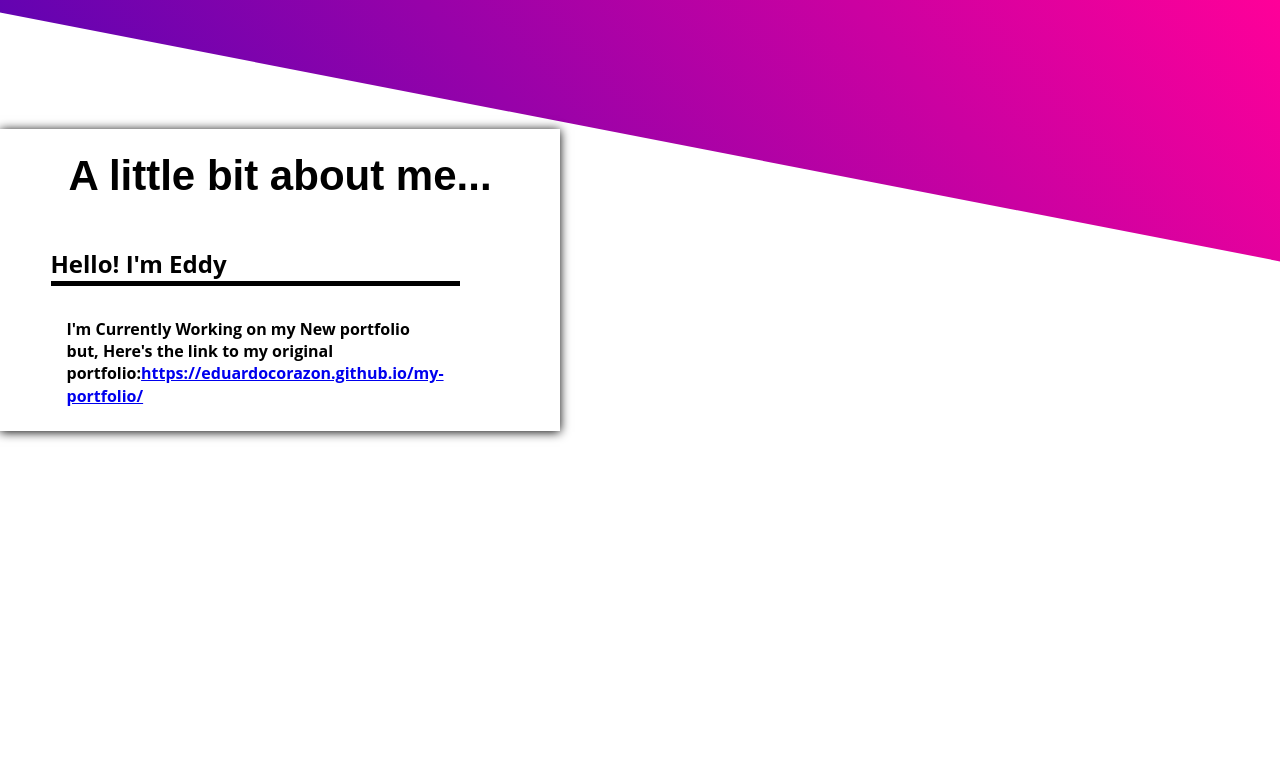
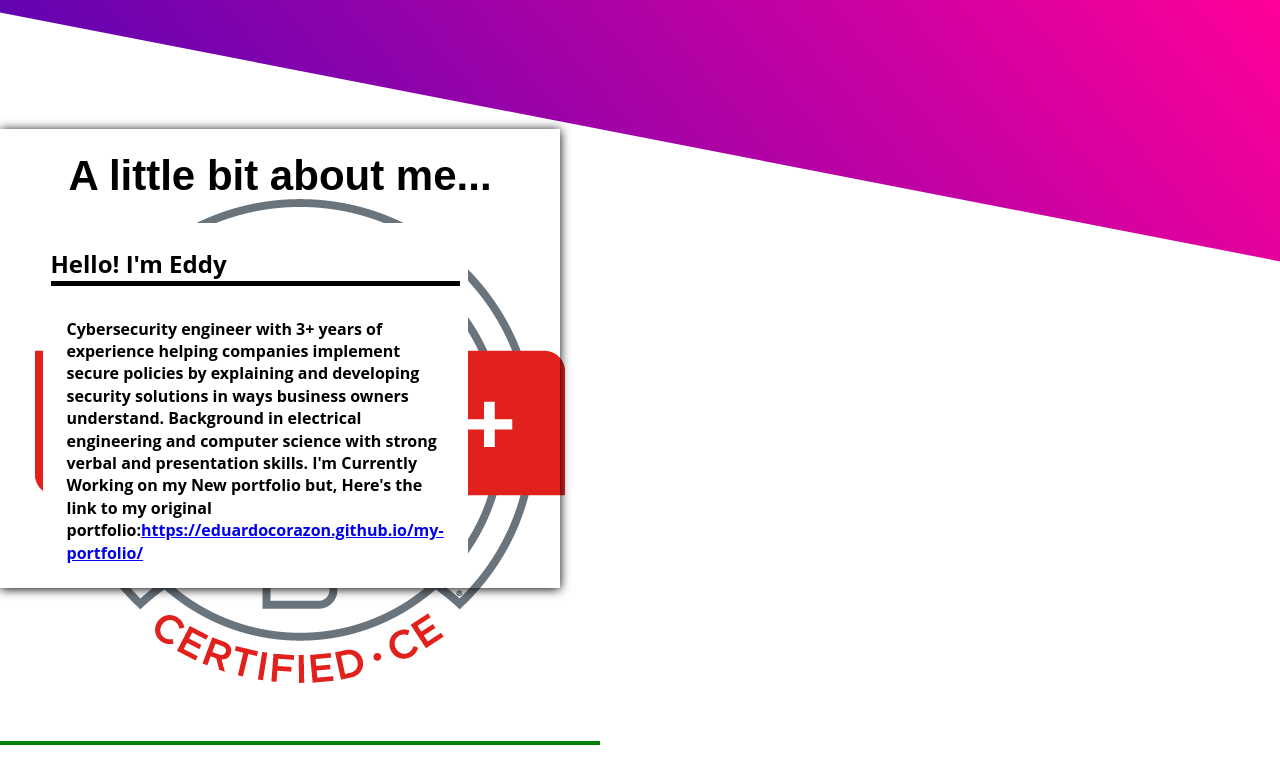
Before and after one commit to EduardoCorazon/portfolio, a React (Create React App) app: page / in a window 1280 px wide. Shown: the part 1115-1898 px from the top of the page. Built offline with nearby package versions, Linux system fonts and the light colour scheme.

Commit message:
update cert

```diff
--- a/src/sections/About/about.css
+++ b/src/sections/About/about.css
@@ -16,6 +16,17 @@
 
     color: var(--text-col);
 }
+
+.certcontainer{
+    margin-top: 80vmin;
+
+    background-color: red;
+}
+.certifications{
+    background-color: green;
+
+}
+
 
 .fullbgleftinit{
 
--- a/src/sections/About/about.js
+++ b/src/sections/About/about.js
@@ -10,16 +10,33 @@ function About() {
             <h3 className='aboutint'>Hello! I'm Eddy</h3>
             <p className='aboutpara'>
 
+            Cybersecurity engineer with 3+ years of experience helping companies implement secure policies by explaining and developing security solutions in ways business owners understand. Background in electrical engineering and computer science with strong verbal and presentation skills.
+
               I'm Currently Working on my New portfolio but,
               Here's the link to my original portfolio:
               <a color='red'href="https://eduardocorazon.github.io/my-portfolio/">https://eduardocorazon.github.io/my-portfolio/</a>
             </p>
             </div>
 
+
           </div>
         </div>
         <div className='tra1'/>
+
+
+
+
+
+        <div className='containercert'>
+              <div className='certifications'>
+                <img src={require('./CompTIA_Security_2Bce.png')} alt="not found" />
+              </div>
+            </div>
+
       </div>
+
+
+
       </div>
     );
   }
--- a/src/sections/mainintro/intropg.css
+++ b/src/sections/mainintro/intropg.css
@@ -40,7 +40,6 @@
     margin-inline-start: 0px;
     margin-inline-end: 0px;
 }
-
 .line{
     transform: matrix(1, 0, 0, 1, 0, 0);
     opacity: 1;
```
Also changed, not shown: src/sections/About/CompTIA_Security_2Bce.png (added), src/sections/Skills/skills.css (added), src/sections/Skills/skills.js (added).
